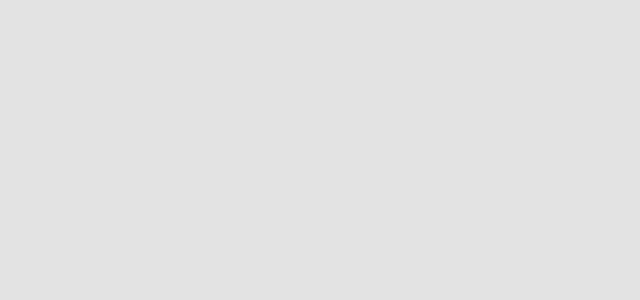
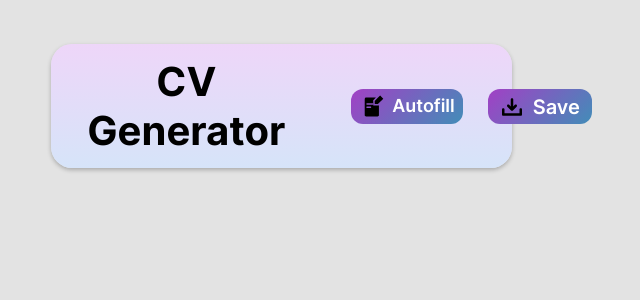
Before and after one commit to Fuz7/odin-cv-generator, a React (Vite) app: page / in a window 1280 px wide. Shown: the top 300 px of the page, without its empty margins (128-768 px from the left). Built offline with nearby package versions, Linux system fonts and the light colour scheme.

Commit message:
Finish CV generator bar

```diff
--- a/src/App.jsx
+++ b/src/App.jsx
@@ -1,7 +1,7 @@
 import { useState } from 'react';
 import './main.scss';
-import InputContainer from './components/inputContainer';
-import OutputContainer from './components/outputContainer';
+import InputContainer from './components/forms/inputContainer';
+import OutputContainer from './components/outputs/outputContainer';
 
 function App() {
   return (
--- /dev/null
+++ b/src/components/forms/formBar.jsx
@@ -0,0 +1,20 @@
+function FormBars() {}
+
+function CVBar() {
+  return (
+    <>
+      <header className="cvBar">
+        <h1 className="cvBar__Title">CV Generator</h1>
+        <button className="cvBar__autoFillButton">
+          <span></span>Autofill
+        </button>
+        <button className="cvBar__saveButton">
+          <span></span>Save
+        </button>
+      </header>
+    </>
+  );
+}
+
+export default FormBars;
+export { CVBar };
--- /dev/null
+++ b/src/components/forms/inputContainer.jsx
@@ -0,0 +1,14 @@
+import { CVBar } from "./formBar";
+
+function InputContainer() {
+  return (
+    <>
+      <section className="inputContainer">
+        <CVBar></CVBar>
+      </section>
+
+    </>
+  );
+}
+
+export default InputContainer;
--- a/src/components/inputContainer.jsx
+++ /dev/null
@@ -1,9 +0,0 @@
-function InputContainer(){
-  return(<>
-  <section className="inputContainer">
-
-  </section>
-  </>)
-}
-
-export default InputContainer
--- a/src/main.scss
+++ b/src/main.scss
@@ -1,3 +1,5 @@
 @import './styles/default.scss';
 @import './styles/app.scss';
 @import './styles/var.scss';
+@import './styles/containers.scss';
+@import './styles/formBar.scss';
--- /dev/null
+++ b/src/styles/containers.scss
@@ -0,0 +1,9 @@
+.outputContainer {
+  min-width: 50%;
+}
+
+.inputContainer {
+  width: 50%;
+  padding-left: 14%;
+  padding-top: toRem(44);
+}
--- a/src/styles/default.scss
+++ b/src/styles/default.scss
@@ -29,3 +29,8 @@ video {
   display: block;
   max-width: 100%;
 }
+
+@function toRem($value) {
+    $remValue: calc($value / 16) + rem;
+    @return $remValue;
+}
--- /dev/null
+++ b/src/styles/formBar.scss
@@ -0,0 +1,83 @@
+.cvBar {
+  padding-top: toRem(13);
+  padding-left: toRem(36);
+  padding-right: toRem(38);
+  padding-bottom: toRem(13);
+  display: flex;
+  justify-content: flex-start;
+  background-image: linear-gradient(
+    180deg,
+    rgba(238, 214, 249, 1) 0%,
+    rgba(214, 228, 249, 1) 100%
+  );
+  border-radius: toRem(21);
+  align-items: center;
+  box-shadow: 0px 2px 4px 0px rgba(0, 0, 0, 0.25);
+}
+
+.cvBar__Title {
+  font-size: toRem(40);
+  font-weight: 700;
+  font-family: 'Inter';
+  margin-right: 17%;
+}
+
+.cvBar__autoFillButton {
+  padding: toRem(5) toRem(8) toRem(6) toRem(11);
+  border-radius: toRem(12);
+  border: none;
+  margin-right: toRem(25);
+  background-image: linear-gradient(
+    135deg,
+    rgba(162, 64, 197, 1) 0%,
+    rgba(66, 141, 184, 1) 100%
+  );
+  font-size: toRem(18);
+  font-weight: 600;
+  font-family: 'Inter';
+  color: white;
+  display: flex;
+  align-items: center;
+  cursor: pointer;
+}
+
+.cvBar__autoFillButton:hover,
+.cvBar__saveButton:hover {
+  background-image: linear-gradient(
+    135deg,
+    rgb(131, 48, 161) 0%,
+    rgb(49, 109, 146) 100%
+  );
+}
+
+.cvBar__autoFillButton > span {
+  background-image: url('@svgs/autofillImage.svg');
+  width: toRem(24);
+  height: toRem(24);
+  margin-right: 6px;
+}
+
+.cvBar__saveButton {
+  padding: toRem(6) toRem(12) toRem(5) toRem(14);
+  border-radius: toRem(12);
+  border: none;
+  background-image: linear-gradient(
+    135deg,
+    rgba(162, 64, 197, 1) 0%,
+    rgba(66, 141, 184, 1) 100%
+  );
+  font-size: toRem(20);
+  font-weight: 600;
+  font-family: 'Inter';
+  color: white;
+  display: flex;
+  align-items: center;
+  cursor: pointer;
+}
+
+.cvBar__saveButton > span {
+  background-image: url('@svgs/saveImage.svg');
+  width: toRem(20);
+  height: toRem(20);
+  margin-right: toRem(11);
+}
```
Also changed, not shown: src/components/outputs/outputContainer.jsx (renamed from src/components/outputContainer.jsx).
